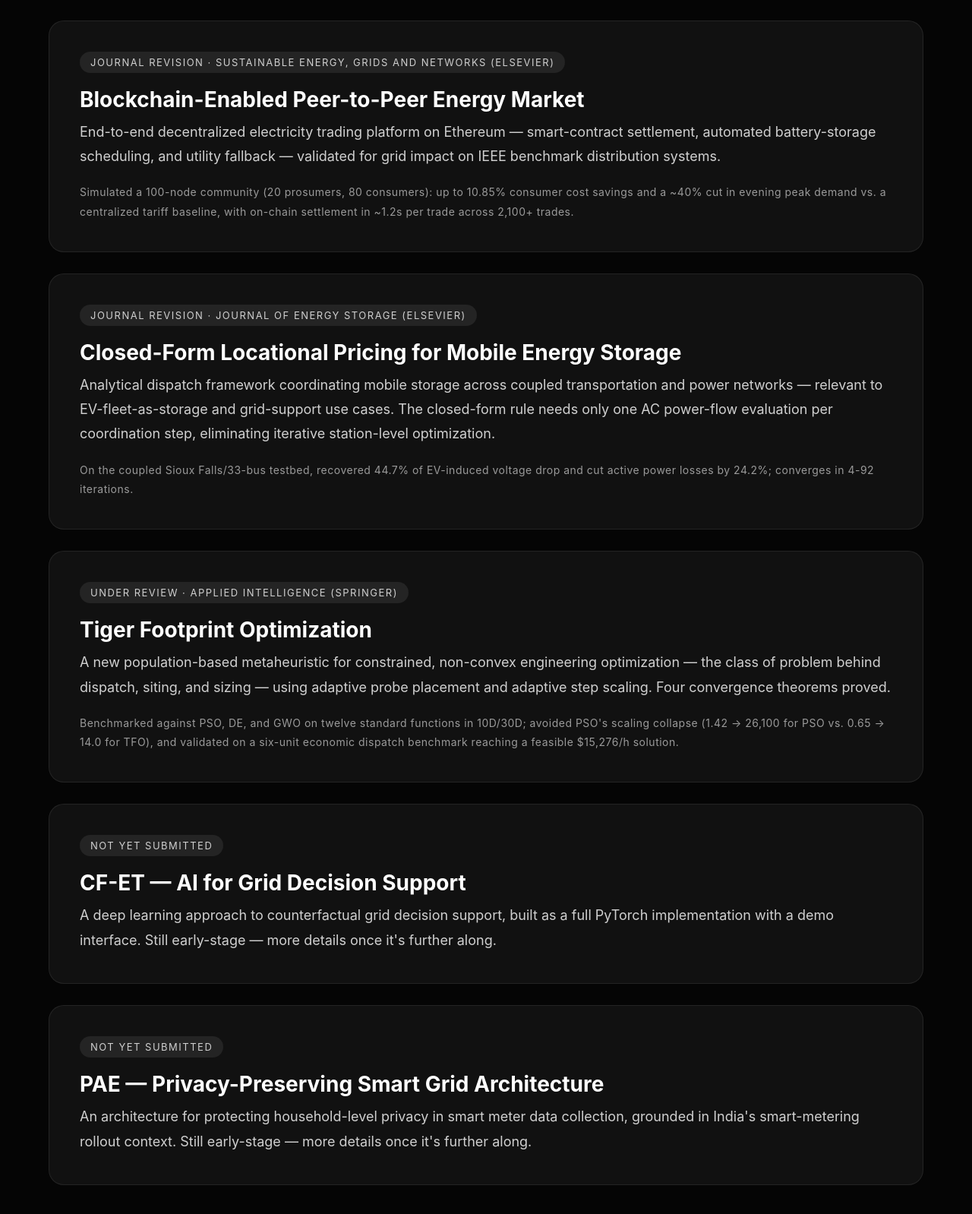
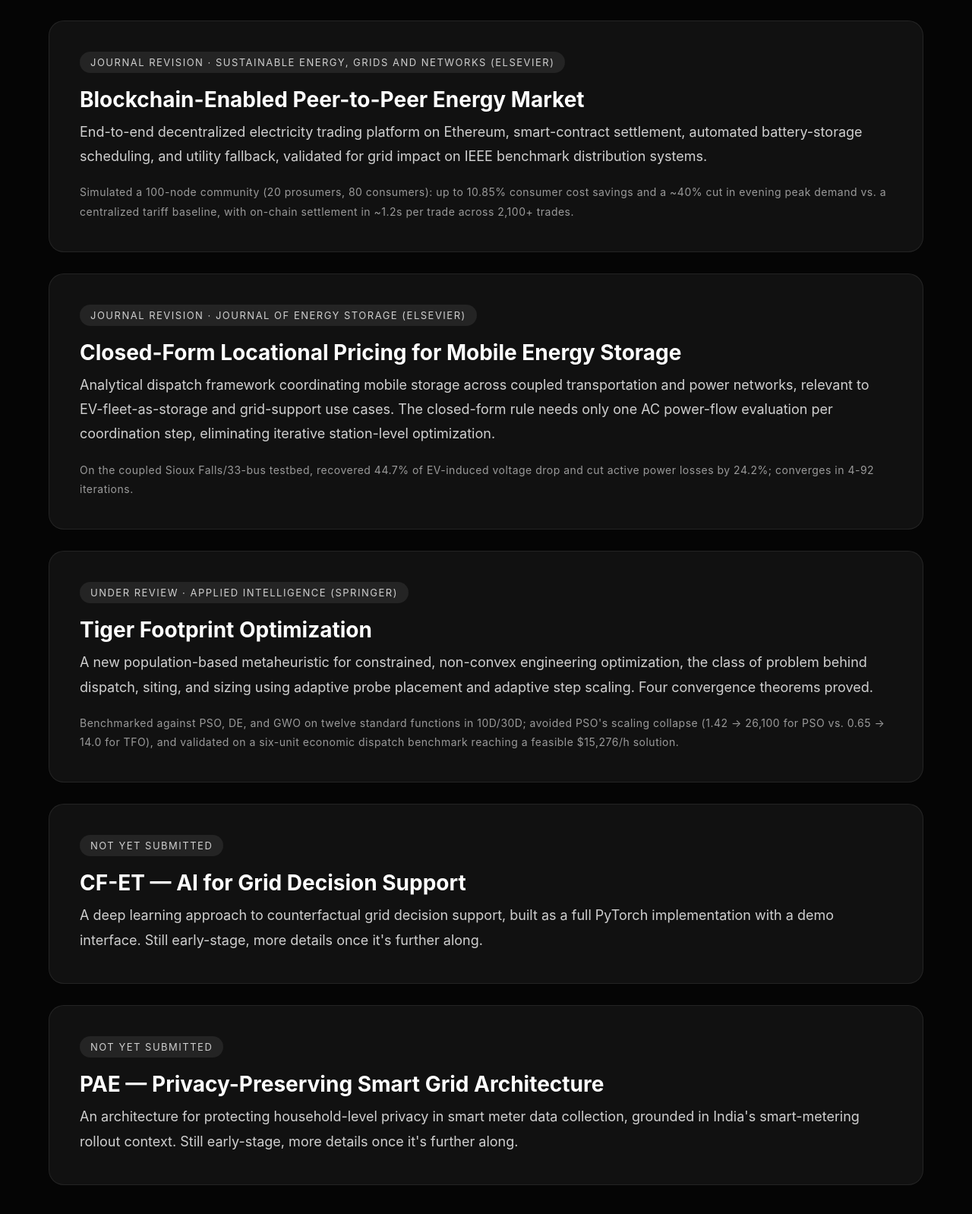
Before and after one commit to inventornext/ganesh, a website built with Vite: page projects.html in a window 1280 px wide. Shown: the part 946-2544 px from the top of the page at 76% size. Built offline with nearby package versions, Linux system fonts and the light colour scheme.

Commit message:
updates full

```diff
--- a/projects.html
+++ b/projects.html
@@ -28,7 +28,7 @@
     <h1>Selected Research Contributions</h1>
     <p>
         Optimization algorithms and decentralized market architectures for renewable-integrated
-        power grids — each validated on IEEE benchmark networks and carried through to journal
+        power grids, each validated on IEEE benchmark networks and carried through to journal
         publication.
     </p>
 </section>
@@ -51,11 +51,14 @@
                 <span class="status">Journal Revision &middot; Sustainable Energy, Grids and Networks (Elsevier)</span>
                 <h3>Blockchain-Enabled Peer-to-Peer Energy Market</h3>
                 <p>
-                    End-to-end decentralized electricity trading platform on Ethereum — smart-contract
-                    settlement, automated battery-storage scheduling, and utility fallback — validated
+                    End-to-end decentralized electricity trading platform on Ethereum, smart-contract
+                    settlement, automated battery-storage scheduling, and utility fallback, validated
                     for grid impact on IEEE benchmark distribution systems.
                 </p>
-                <p class="meta">Simulated a 100-node community (20 prosumers, 80 consumers): up to 10.85% consumer cost savings and a ~40% cut in evening peak demand vs. a centralized tariff baseline, with on-chain settlement in ~1.2s per trade across 2,100+ trades.</p>
+                <p class="meta">Simulated a 100-node community (20 prosumers, 80 consumers): up
+                    to 10.85% consumer cost savings and a ~40% cut in evening peak demand vs.
+                    a centralized tariff baseline, with on-chain settlement in ~1.2s per trade
+                    across 2,100+ trades.</p>
             </div>
 
             <div class="card">
@@ -63,11 +66,13 @@
                 <h3>Closed-Form Locational Pricing for Mobile Energy Storage</h3>
                 <p>
                     Analytical dispatch framework coordinating mobile storage across coupled
-                    transportation and power networks — relevant to EV-fleet-as-storage and
+                    transportation and power networks, relevant to EV-fleet-as-storage and
                     grid-support use cases. The closed-form rule needs only one AC power-flow
                     evaluation per coordination step, eliminating iterative station-level optimization.
                 </p>
-                <p class="meta">On the coupled Sioux Falls/33-bus testbed, recovered 44.7% of EV-induced voltage drop and cut active power losses by 24.2%; converges in 4-92 iterations.</p>
+                <p class="meta">On the coupled Sioux Falls/33-bus testbed, recovered 44.7%
+                    of EV-induced voltage drop and cut active power losses by 24.2%; converges
+                    in 4-92 iterations.</p>
             </div>
 
             <div class="card">
@@ -75,11 +80,14 @@
                 <h3>Tiger Footprint Optimization</h3>
                 <p>
                     A new population-based metaheuristic for constrained, non-convex engineering
-                    optimization — the class of problem behind dispatch, siting, and sizing —
+                    optimization, the class of problem behind dispatch, siting, and sizing
                     using adaptive probe placement and adaptive step scaling. Four convergence
                     theorems proved.
                 </p>
-                <p class="meta">Benchmarked against PSO, DE, and GWO on twelve standard functions in 10D/30D; avoided PSO's scaling collapse (1.42 → 26,100 for PSO vs. 0.65 → 14.0 for TFO), and validated on a six-unit economic dispatch benchmark reaching a feasible $15,276/h solution.</p>
+                <p class="meta">Benchmarked against PSO, DE, and GWO on twelve standard functions
+                    in 10D/30D; avoided PSO's scaling collapse (1.42 → 26,100 for PSO vs.
+                    0.65 → 14.0 for TFO), and validated on a six-unit economic dispatch
+                    benchmark reaching a feasible $15,276/h solution.</p>
             </div>
 
             <div class="card">
@@ -87,7 +95,7 @@
                 <h3>CF-ET — AI for Grid Decision Support</h3>
                 <p>
                     A deep learning approach to counterfactual grid decision support, built as a
-                    full PyTorch implementation with a demo interface. Still early-stage —
+                    full PyTorch implementation with a demo interface. Still early-stage,
                     more details once it's further along.
                 </p>
             </div>
@@ -98,7 +106,7 @@
                 <p>
                     An architecture for protecting household-level privacy in smart meter data
                     collection, grounded in India's smart-metering rollout context. Still
-                    early-stage — more details once it's further along.
+                    early-stage, more details once it's further along.
                 </p>
             </div>
 
```
Also changed, not shown: about.html (+3 -3 lines), contact.html (+1 -1 lines), index.html (+2 -2 lines), publications.html (+6 -3 lines), research.html (+4 -5 lines).
